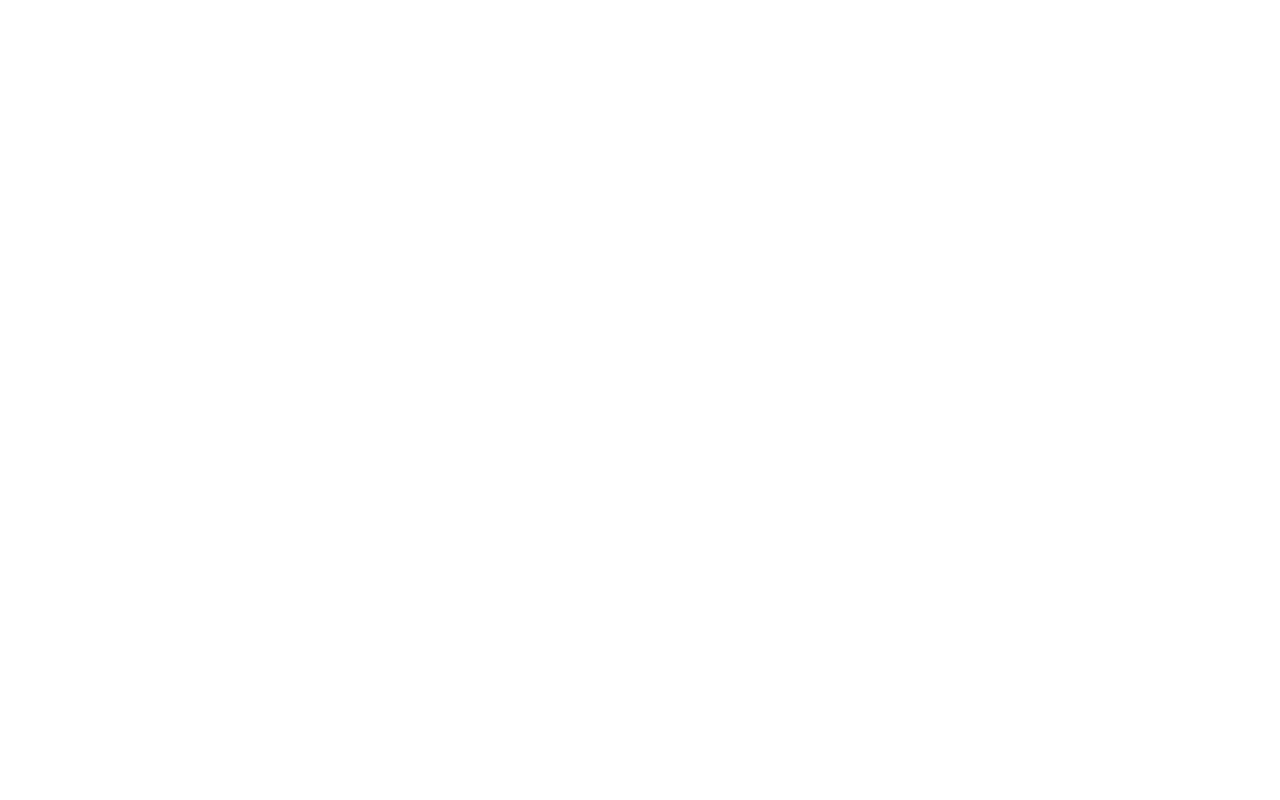
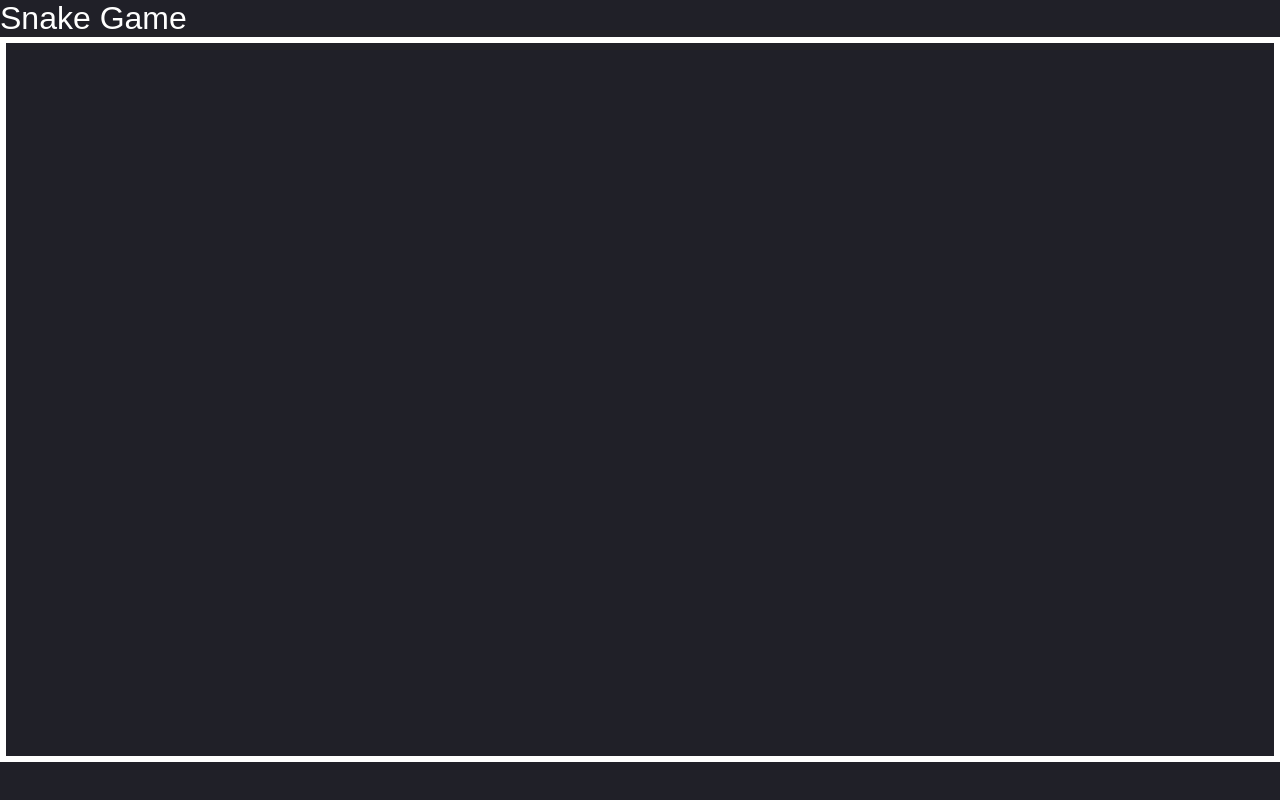
Before and after one commit to lukaszuczkiewicz/Snake, a website: page index.html in a window 1280 px wide. Drawn offline with Linux system fonts and the light colour scheme.

Commit message:
add styles

```diff
--- a/index.html
+++ b/index.html
@@ -8,7 +8,10 @@
   <title>Snake Game</title>
 </head>
 <body>
-  <canvas id="snake" width="1280" height="720"></canvas>
+  <header>Snake Game</header>
+  <div class="game-container">
+    <canvas id="snake" width="1280" height="720"></canvas>
+  </div>
 </body>
 <script src="script.js"></script>
 </html>
--- a/style.css
+++ b/style.css
@@ -0,0 +1,17 @@
+
+body {
+  margin: 0;
+  background: #202028;
+  color: white;
+  font-family: sans-serif;
+  font-size: 2em;
+}
+canvas {
+  border: .2em white solid;
+  box-sizing: border-box;
+  width: 100%;
+  display: block;
+  margin-left: auto;
+  margin-right: auto;
+  /* image-rendering: pixelated; */
+}
```
Also changed, not shown: ts/node.ts (added, +9 -0 lines), ts/queue.ts (+1 -9 lines), ts/snake.ts (added, +7 -0 lines).
